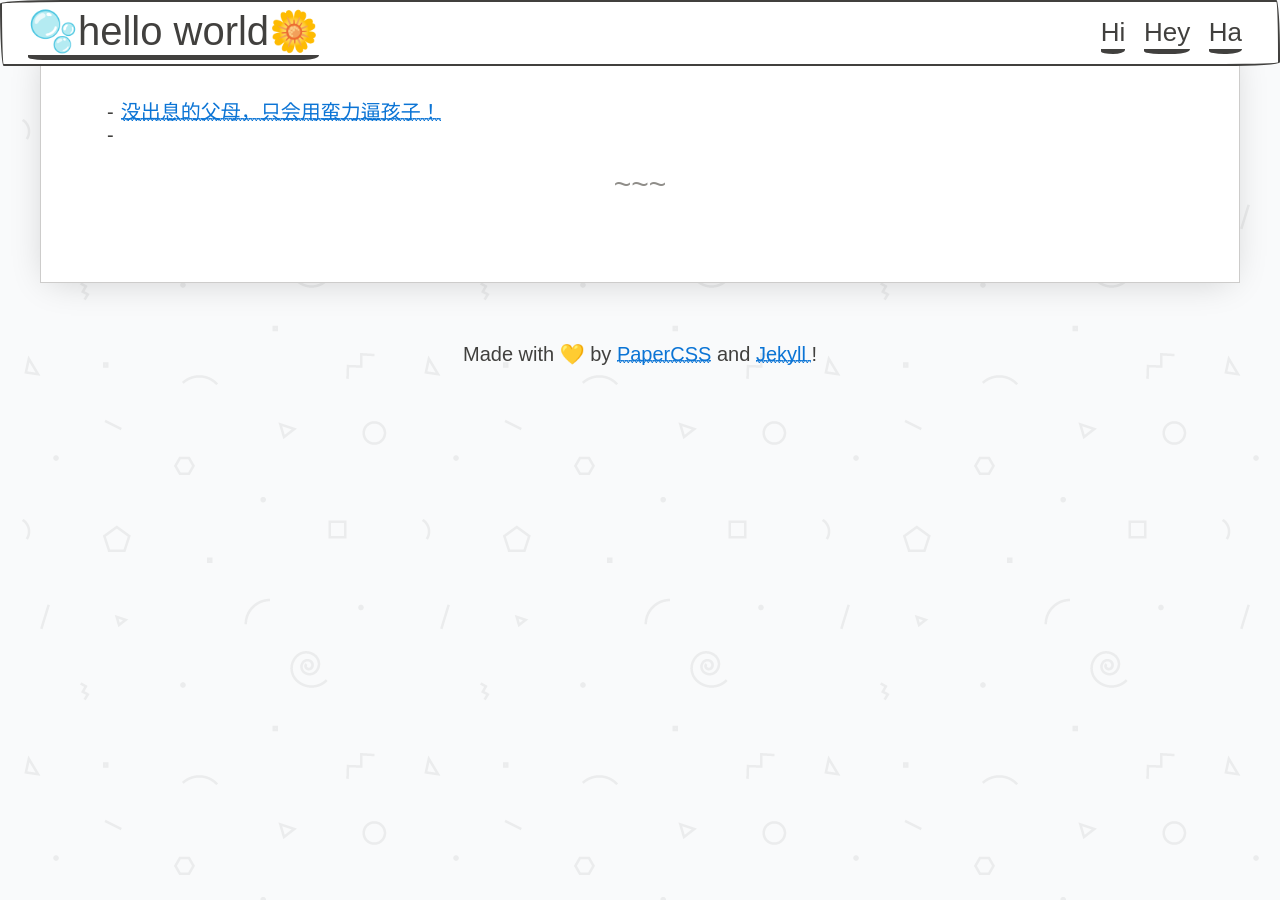
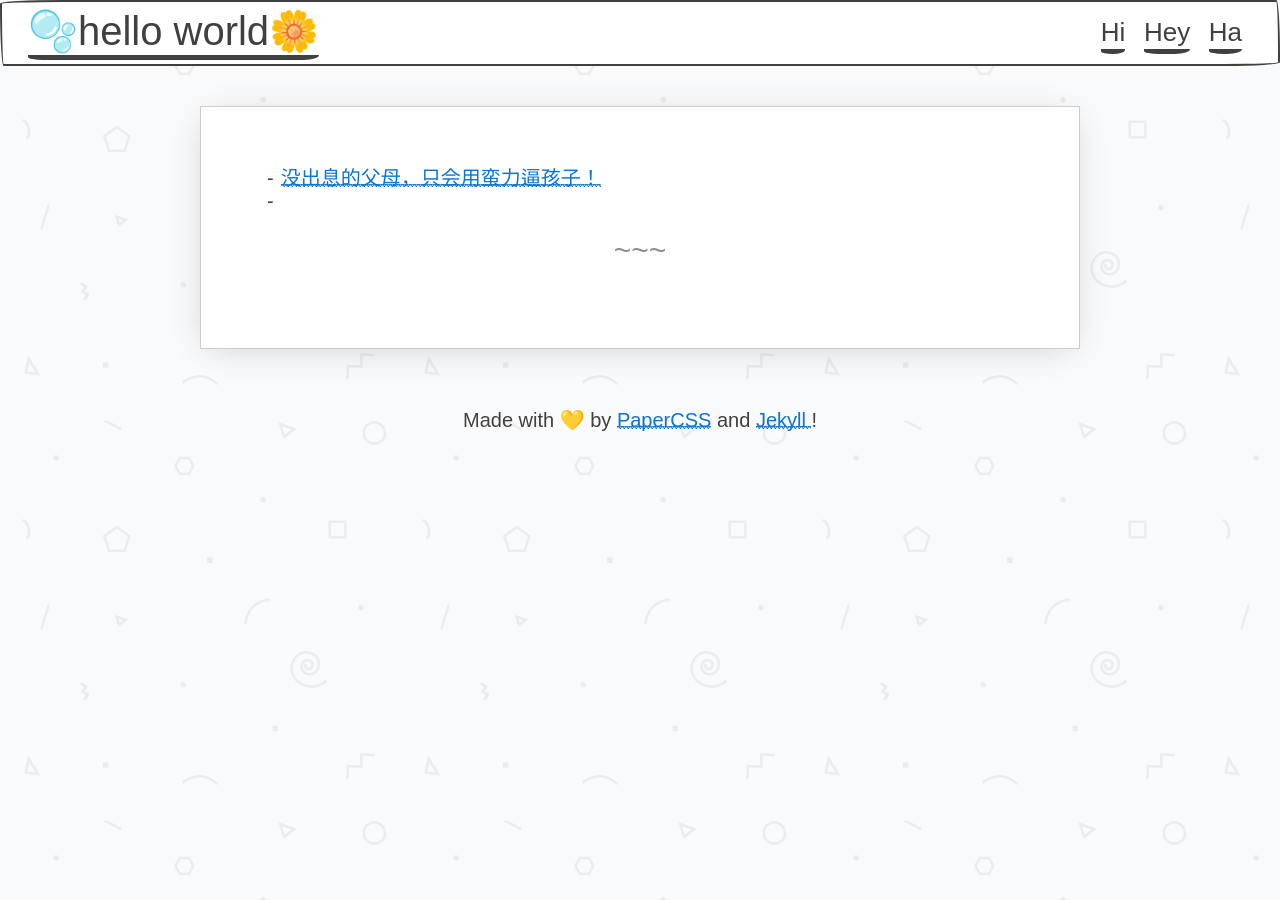
Before and after one commit to jejujiang/blog, a Jekyll site: the page built from index.html, in a window 1280 px wide. Built offline with Jekyll 4.4.1, drawn with Linux system fonts in a browser that asks for light colours; some web fonts are replaced.

Commit message:
hello world

```diff
--- a/_layouts/default.html
+++ b/_layouts/default.html
@@ -9,7 +9,7 @@
   </head>
 
   <body>
-        <nav class="border fixed split-nav">
+        <nav class="border split-nav">
       <div class="nav-brand">
         <h3><a href="/">🫧{{ site.title }}🌼</a></h3>
       </div>
@@ -30,7 +30,7 @@
       </div>
     </nav>
 
-    <div class="container-lg">
+    <div class="container">
       <div class="paper margin-large padding-left-large">
         {{ content }}
       </div>
```
